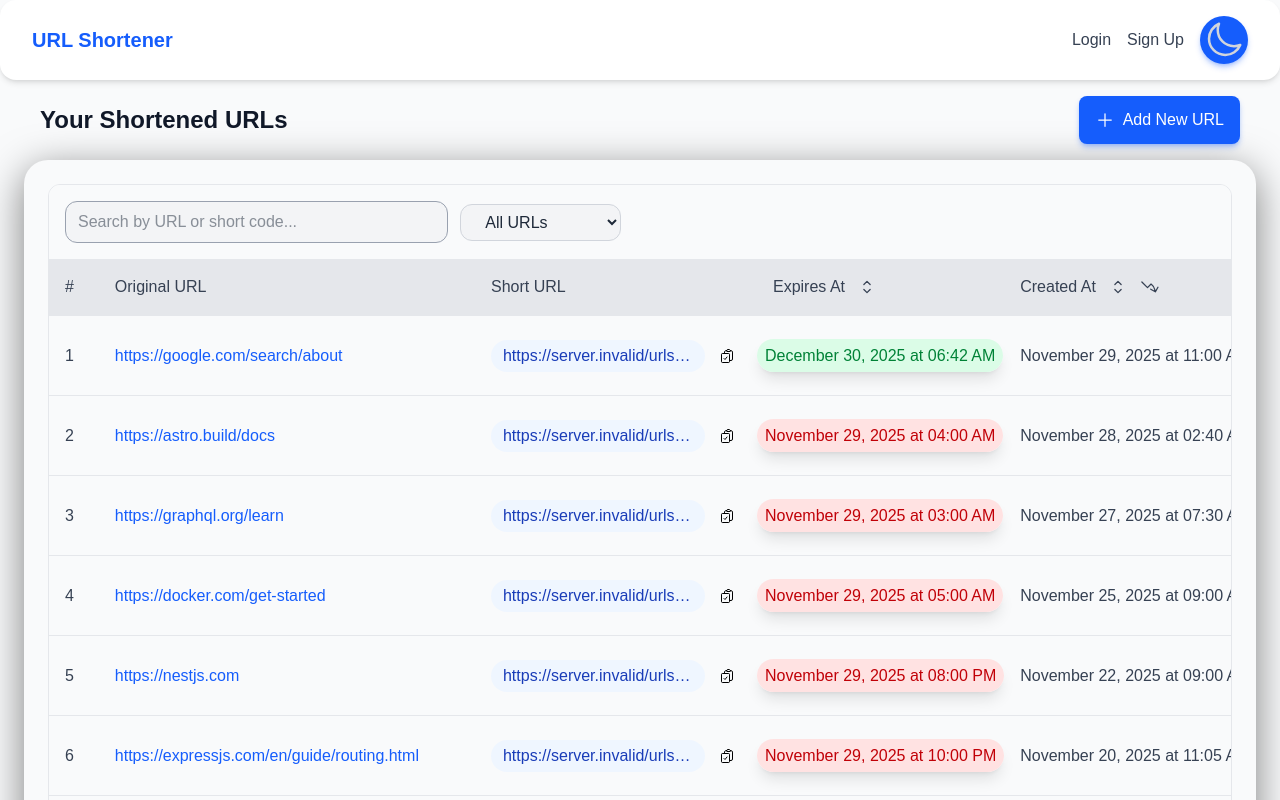
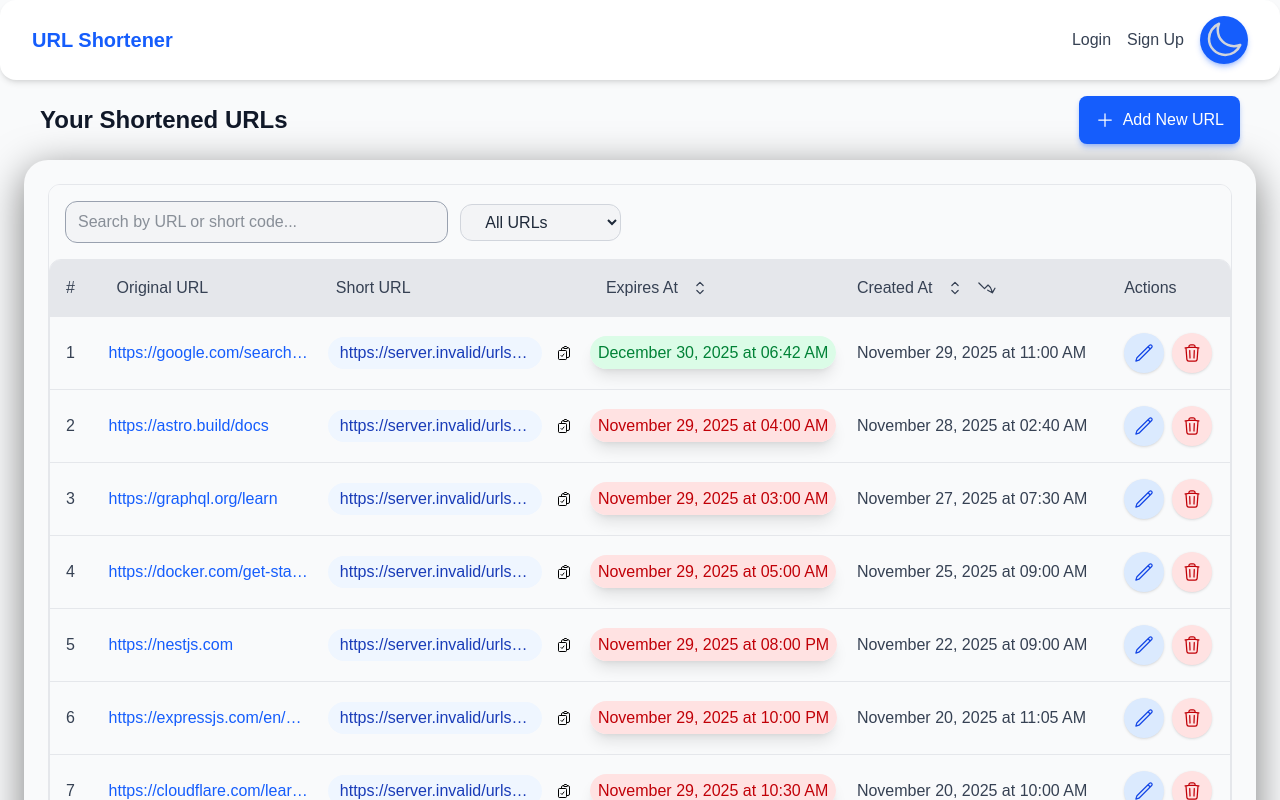
Before and after one commit to pagevamp/laxman-url-shortener-frontend, a Next.js app: page /urls in a window 1280 px wide. Shown: the top 800 px of the page. Built offline with nearby package versions, Linux system fonts and the light colour scheme; no server answers.

Commit message:
refact/url-table: updated the table height and column max-width

```diff
--- a/app/components/ui/UrlTable.tsx
+++ b/app/components/ui/UrlTable.tsx
@@ -291,6 +291,7 @@ export default function UrlTable() {
         />
 
         {/* table */}
+        <div className="overflow-x-auto rounded-xl border border-gray-200 dark:border-gray-700 min-h-[800px]">
           <table className="w-full">
             <thead className="bg-gray-200 dark:bg-gray-700">
               <tr className="text-left">
@@ -352,7 +353,7 @@ export default function UrlTable() {
               </tr>
             </thead>
 
-          <tbody className="h-screen">
+            <tbody>
               {paginatedData.map((item, index) => (
                 <tr
                   key={item.id}
@@ -362,18 +363,18 @@ export default function UrlTable() {
                     {index + 1}
                   </td>
 
-                <td className="p-4">
+                  <td className="p-2">
                     <a
                       href={item.original_url}
                       target="_blank"
-                    className="text-blue-600 hover:text-blue-500 dark:text-blue-400 dark:hover:text-blue-300 font-medium max-w-[350px] truncate overflow-hidden whitespace-nowrap block"
+                      className="text-blue-600 hover:text-blue-500 dark:text-blue-400 dark:hover:text-blue-300 font-medium max-w-[200px] truncate overflow-hidden whitespace-nowrap block"
                       title={item.original_url}
                     >
                       {item.original_url}
                     </a>
                   </td>
 
-                <td className="p-4">
+                  <td className="p-2">
                     <div className="flex items-center gap-2 max-w-[250px]">
                       <span
                         className="flex-1 px-3 py-1 bg-blue-50 dark:bg-blue-900 text-blue-800 dark:text-blue-200 font-medium rounded-full truncate"
@@ -450,8 +451,9 @@ export default function UrlTable() {
               ))}
             </tbody>
           </table>
+        </div>
+
         {/* pagination */}
-
         <Pagination
           handlePageChange={handlePageChange}
           queryParams={queryParams}
```
Lines whose indentation alone changed are shown as unchanged.
